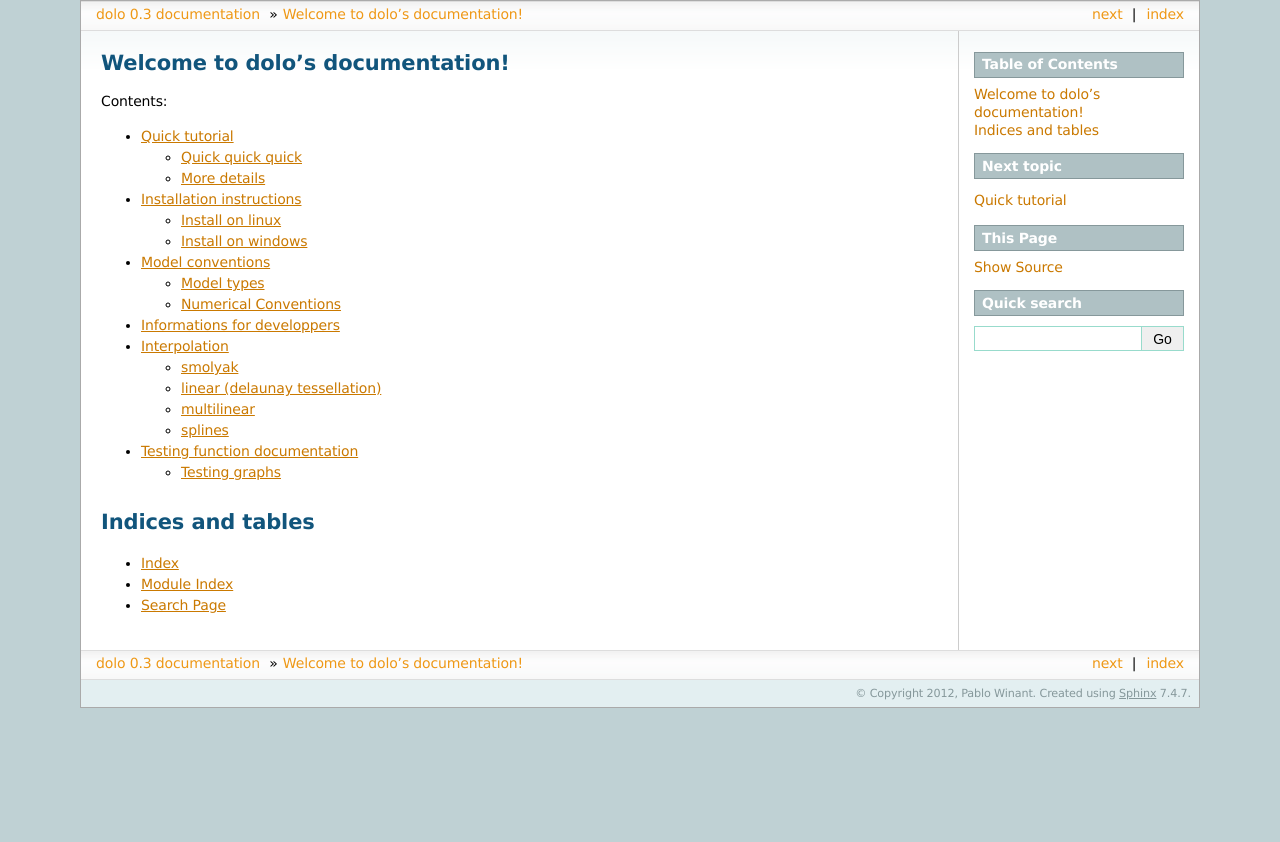
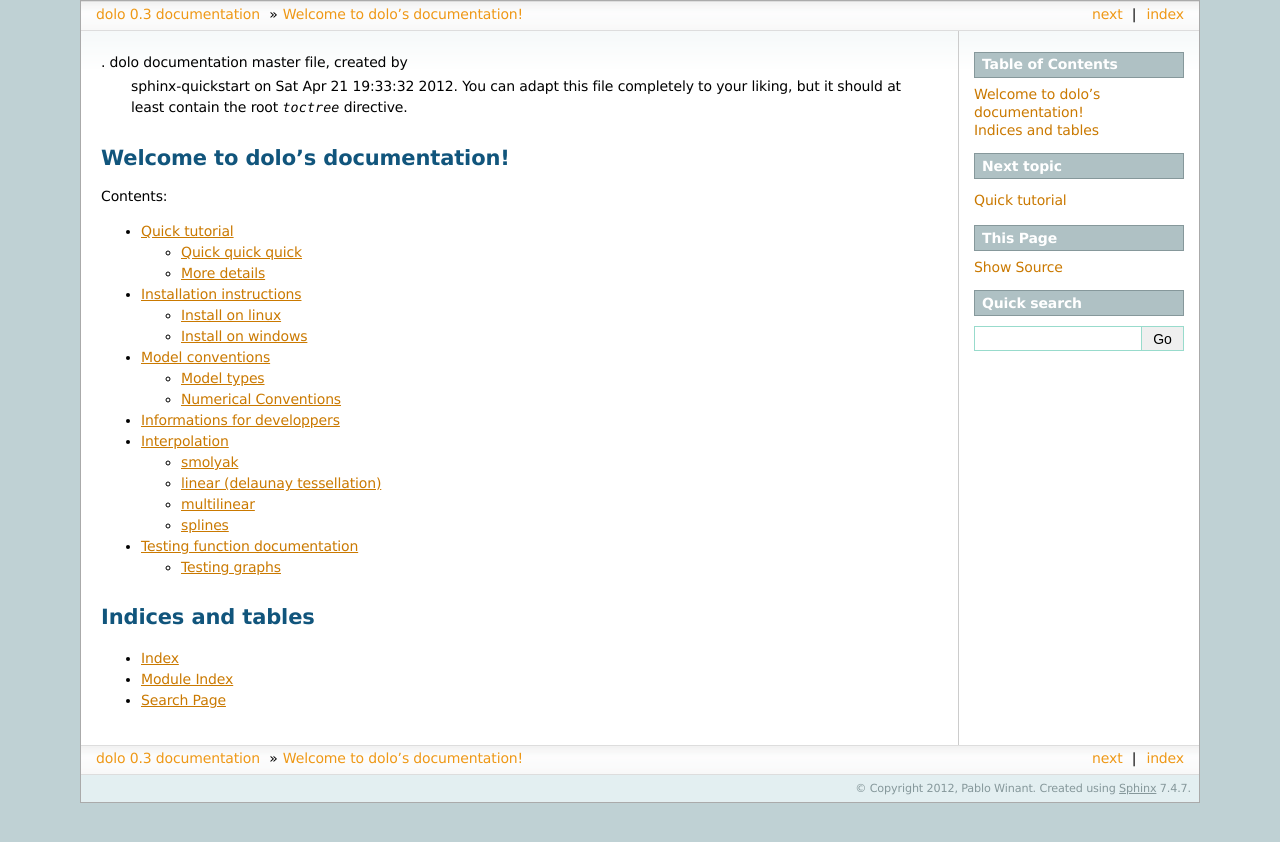
Before and after one commit to EconForge/dolo.py, a Sphinx documentation site: the page built from doc/source/index.txt, in a window 1280 px wide. Shown: the top 842 px of the page. Built offline with Sphinx 7.4.7, drawn with Linux system fonts in a browser that asks for light colours; formulas are drawn with MathJax 3.

```diff
--- a/doc/source/index.txt
+++ b/doc/source/index.txt
@@ -1,4 +1,4 @@
-.. dolo documentation master file, created by
+. dolo documentation master file, created by
    sphinx-quickstart on Sat Apr 21 19:33:32 2012.
    You can adapt this file completely to your liking, but it should at least
    contain the root `toctree` directive.
--- a/setup.py
+++ b/setup.py
@@ -1,6 +1,6 @@
 from setuptools import setup, find_packages
 
-__version__ = "0.3-dev"
+__version__ = "0.4-dev"
 
 setup(
     name = "dolo",
```
Also changed, not shown: 3 other files.
